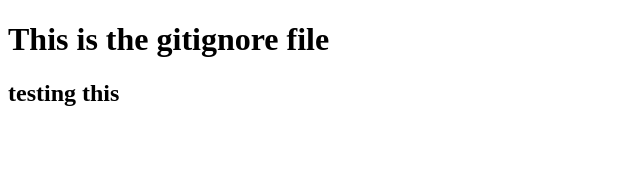
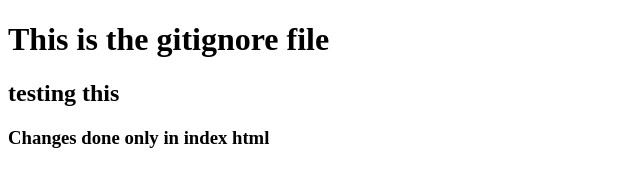
Before and after one commit to Aryantiwarigit/gitignore-2, a plain HTML site: page index.html in a window 1280 px wide. Shown: the whole page, without its empty margins (0-640 px from the left). Drawn offline with Linux system fonts and the light colour scheme.

Commit message:
git ignored success

```diff
--- a/index.html
+++ b/index.html
@@ -1,12 +1,16 @@
 <!DOCTYPE html>
 <html lang="en">
+
 <head>
     <meta charset="UTF-8">
     <meta name="viewport" content="width=device-width, initial-scale=1.0">
     <title>Document</title>
 </head>
+
 <body>
     <h1>This is the gitignore file</h1>
     <h2>testing this</h2>
+    <h3> Changes done only in index html</h3>
 </body>
+
 </html>
```
